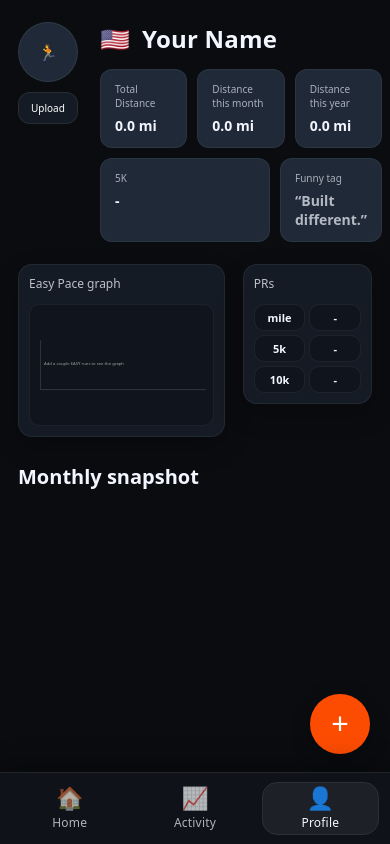
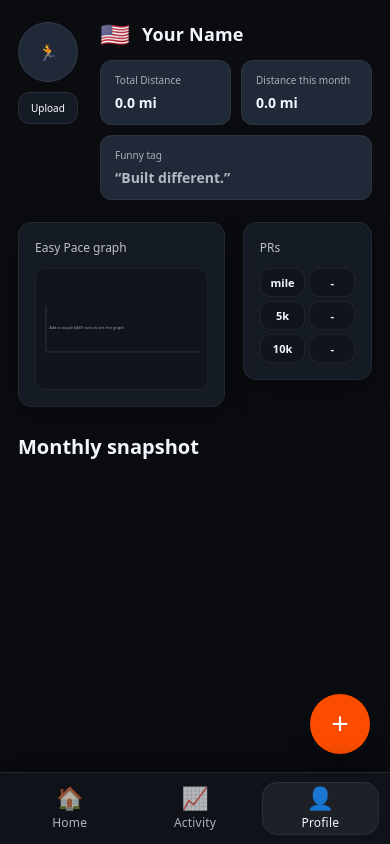
Before and after one commit to Paymvi/Running_App, a React (Vite) app: page /profile in a window 390 px wide. Built offline with nearby package versions, Linux system fonts and the light colour scheme.

Commit message:
Reduced content in the Profile page

```diff
--- a/src/App.css
+++ b/src/App.css
@@ -575,13 +575,13 @@ page {
 
 .profile-name {
   margin: 0;
-  font-size: 24px;
+  font-size: 18px;
   letter-spacing: 0.2px;
 }
 
 .profile-stat-row {
   display: grid;
-  grid-template-columns: repeat(3, minmax(0, 1fr));
+  grid-template-columns: repeat(2, minmax(0, 1fr));
 
   gap: 10px;              /* Gap horizontal*/
   margin-bottom: 10px;    /* Gap veritcal*/
@@ -608,8 +608,9 @@ page {
 /* second row like sketch: 5k + funny tag */
 .profile-pill-row {
   display: grid;
-  grid-template-columns: 170px 1fr;
+  grid-template-columns: 1fr;
   gap: 10px;              /* Gap horizontal*/
+
 }
 
 .profile-pill {
@@ -617,6 +618,8 @@ page {
   border: 1px solid rgba(255,255,255,0.06);
   border-radius: 12px;
   padding: 12px 14px;
+
+
 }
 
 .profile-pill.wide {
@@ -712,7 +715,7 @@ page {
   background: rgba(0,0,0,0.20);
   border: 1px solid rgba(255,255,255,0.06);
   border-radius: 10px;
-  padding: 10px;
+  padding: 7px;
   text-align: center;
 }
 
@@ -777,12 +780,8 @@ page {
 
 @media (max-width: 500px) {
   .pr-cell {
-    padding: 5px;
+    padding: 6px;
     font-size: 11px;
-  }
-
-  .profile-panel {
-    padding: 10px;
   }
 
   .pace-svg {
--- a/src/pages/Profile.jsx
+++ b/src/pages/Profile.jsx
@@ -275,19 +275,10 @@ const removeAvatar = () => {
               <div className="profile-stat-value">{stats.thisMonthMiles.toFixed(1)} mi</div>
             </div>
 
-            <div className="profile-stat">
-              <div className="profile-stat-title">Distance this year</div>
-              <div className="profile-stat-value">{stats.thisYearMiles.toFixed(1)} mi</div>
-            </div>
           </div>
 
-          {/* second row: 5k + funny tag */}
+          {/* second row: funny tag */}
           <div className="profile-pill-row">
-            <div className="profile-pill">
-              <div className="pill-title">5K</div>
-              <div className="pill-value">{fiveKDisplay}</div>
-            </div>
-
             <div className="profile-pill wide">
               <div className="pill-title">Funny tag</div>
               <div className="pill-value muted">“Built different.”</div>
@@ -380,3 +371,34 @@ const removeAvatar = () => {
     </div>
   );
 }
+
+
+
+// Slow is smooth... smooth is fast
+// Zone 5 enthusiast
+// Suffering Efficiently
+// Powered by Delusion
+// New Pace Who Dis
+// Pace Questionable
+// Sub-35 loading...
+// Sub-30 loading...
+// Sub-25 loading...
+// Sub-20 loading...
+// Sub-whatever
+// Elite (Locally)
+// Consistently Mid
+// Optimizing… Probably
+// DOMS Specialist
+// Breathing Optional
+// Fueling: Vibes
+// Built Different (Unfortunately)
+// Mentally at Mile 20
+// Succumbed to the zone 2 propaganda
+// Carb Loading Daily
+// Why Am I Like This
+// No Plan Just Miles
+// Fasted & Confused
+// Perpetually Tired
+// Soft Launching a PR
+// Negative Split Era
+// Hill Trauma Survivor
```
